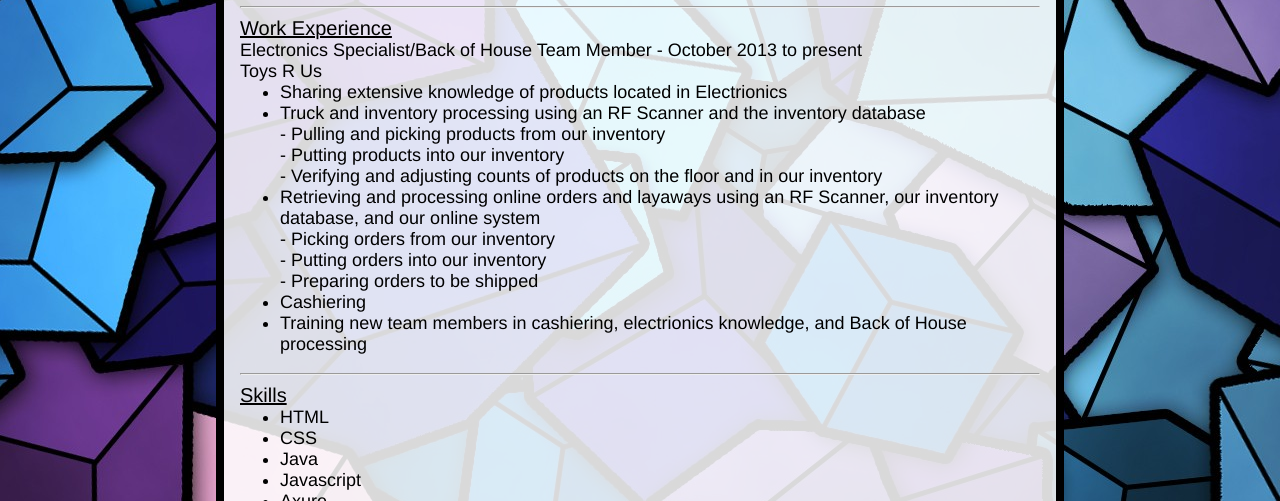
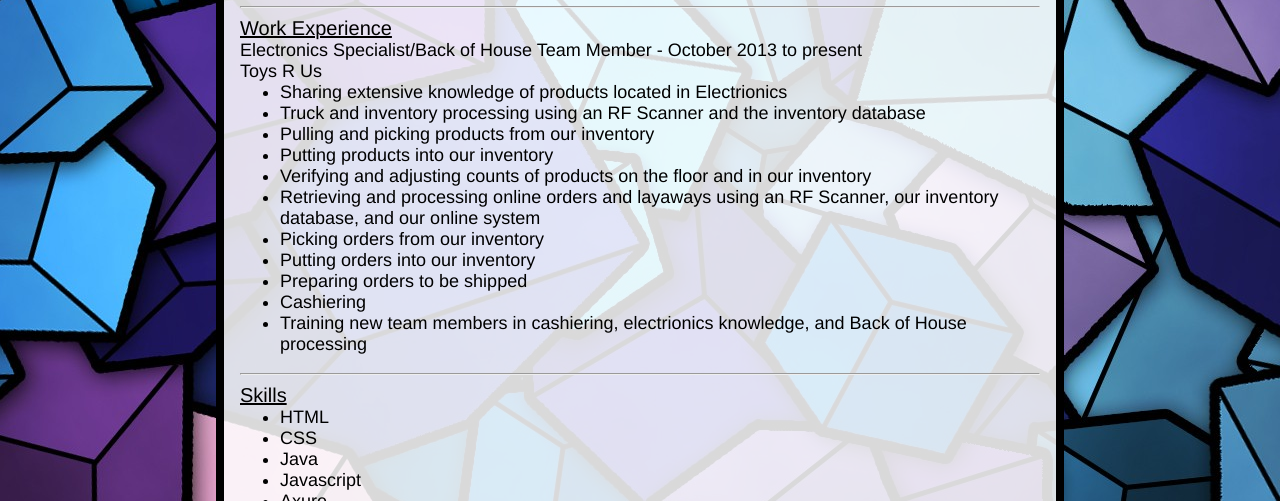
Before and after one commit to josephansen/professional-site, a plain HTML site: page resume.htm in a window 1280 px wide. Shown: the part 299-800 px from the top of the page. Drawn offline with Linux system fonts and the light colour scheme; files that its build step writes are made by us from their sources; files whose address does not match are found by name.

Commit message:
Add files via upload

```diff
--- a/resume.htm
+++ b/resume.htm
@@ -36,14 +36,14 @@
                 Toys R Us
                 	<ul class="details">
     					<li>Sharing extensive knowledge of products located in Electrionics</li>
-  						<li>Truck and inventory processing using an RF Scanner and the inventory database<br/>
-                        		- Pulling and picking products from our inventory<br/>
-                   				- Putting products into our inventory<br/>
-                            	- Verifying and adjusting counts of products on the floor and in our inventory</li>
- 						<li>Retrieving and processing online orders and layaways using an RF Scanner, our inventory database, and our online system<br/>
-                        		- Picking orders from our inventory<br/>
-                            	- Putting orders into our inventory<br/>
-                            	- Preparing orders to be shipped</li>
+  						<li>Truck and inventory processing using an RF Scanner and the inventory database</li>
+                        <li>Pulling and picking products from our inventory</li>
+                   		<li>Putting products into our inventory</li>
+                        <li>Verifying and adjusting counts of products on the floor and in our inventory</li>
+ 						<li>Retrieving and processing online orders and layaways using an RF Scanner, our inventory database, and our online system</li>
+                        <li>Picking orders from our inventory</li>
+                        <li>Putting orders into our inventory</li>
+                        <li>Preparing orders to be shipped</li>
                     	<li>Cashiering</li>
                     	<li>Training new team members in cashiering, electrionics knowledge, and Back of House processing</li>
 					</ul>
```
